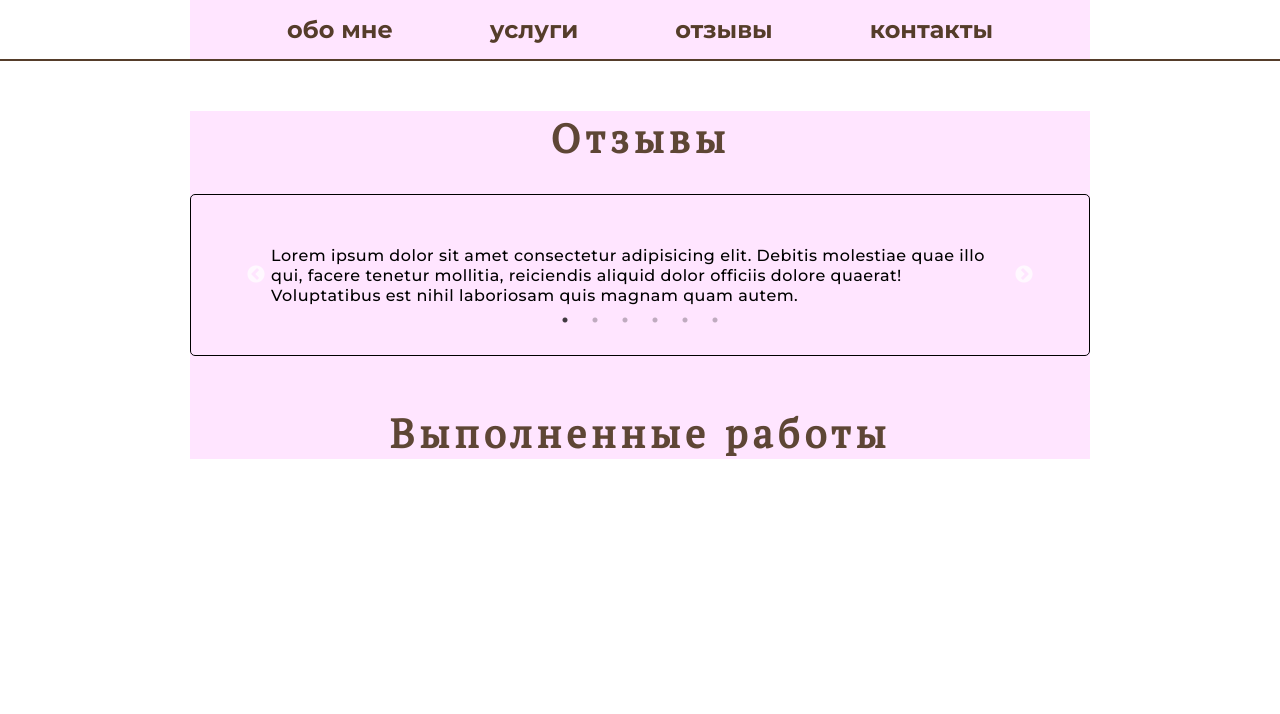
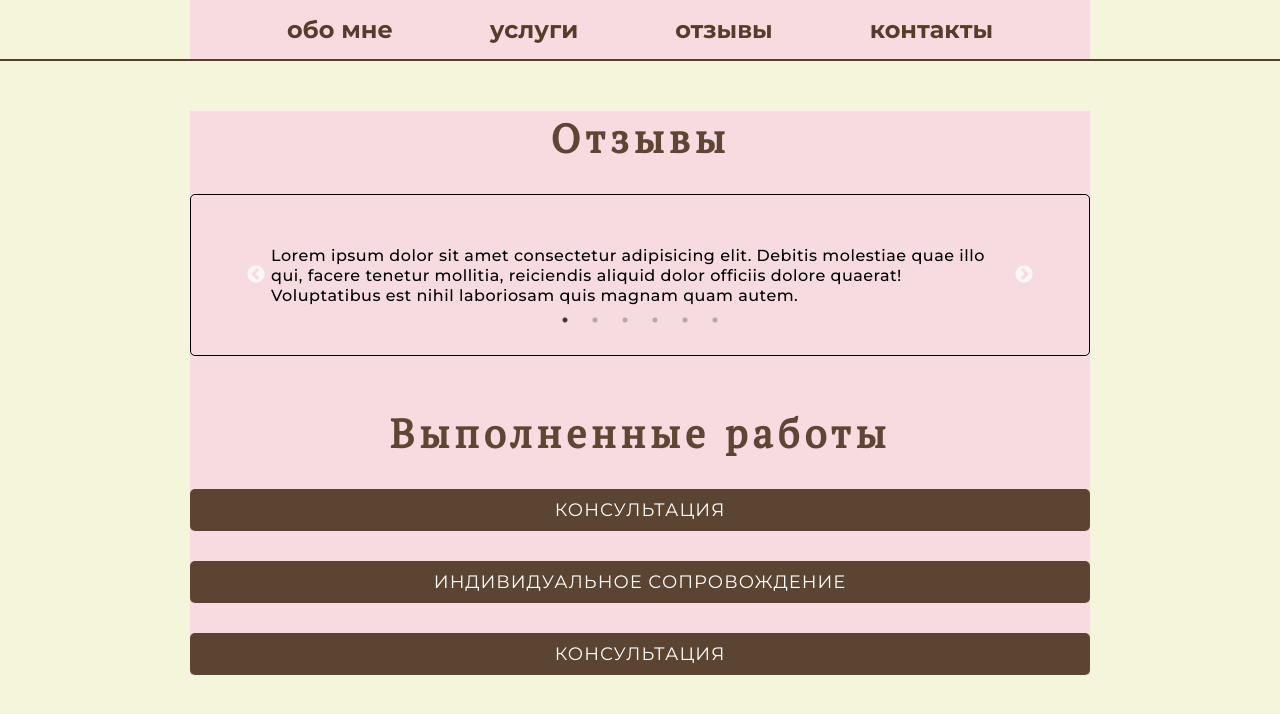
Before and after one commit to pavelbekarev/visitSite, a React (Create React App) app: page /reviews in a window 1280 px wide. Shown: the top 714 px of the page. Built offline with nearby package versions, Linux system fonts and the light colour scheme.

Commit message:
исправил AboutMe, добавил bgColor для body

```diff
--- a/src/App.tsx
+++ b/src/App.tsx
@@ -12,7 +12,7 @@ function App() {
     <>
       <BrowserRouter>
         <Routes>
-          <Route path='/visitSite' element={<StartPage />}/>
+          <Route path='/' element={<StartPage />}/>
           <Route path='/about' element={<AboutMe />}/>
           <Route path='/services' element={<Services />}/>
           <Route path='/reviews' element={<Reviews />}/>
--- a/src/pages/Reviews.tsx
+++ b/src/pages/Reviews.tsx
@@ -45,6 +45,9 @@ export const Reviews = () => {
     const [isRight, setIsRight] = useState(false);
     const [isLeft, setIsLeft] = useState(false);
     const step = "400";
+    const [item1Visible, setitem1Visible]= useState<Boolean>(false);
+    const [item2Visible, setitem2Visible]= useState<Boolean>(false);
+    const [item3Visible, setitem3Visible]= useState<Boolean>(false);
 
     return (
         <>
@@ -62,14 +65,88 @@ export const Reviews = () => {
                             <h1 className="reviews__h1">Отзывы</h1>
                             <div className="slider__wrapper">
                                 <SimpleSlider />
-
                             </div>
                             <h1 className="reviews__h1">Выполненные работы</h1>
+                            <div className="works__wrapper">
+                                <div className="accordion">
+                                    <div className={`accordion-item ${item1Visible ? "accordion__animation" : ""}`} >
+                                        <div
+                                            className={`accordion-header`}
+                                            onClick={() => {
+                                                setitem1Visible(!item1Visible);
+                                            }}
+                                        >
+                                            Консультация
+                                        </div>
+                                        {
+                                            item1Visible
+                                            &&
+                                            <div
+                                                className={`accordion-content ${item1Visible ? "accordion__animation" : ""}`}
+                                                // style={(item1Visible || !item1Visible) && {transition: "0.3s all ease"}}
+                                            >
+                                                <ul className="list">
+                                                    <li>—   Сбор анамнеза. Выявление психологических и физиологических причин лишнего веса</li>
+                                                    <li>—   Анализ рациона по дневнику питания</li>
+                                                    <li>—   Рекомендации по питанию, изменению пищевого поведения, регуляции эмоционального состояния в зависимости от вашего запроса на консультацию</li>
+                                                </ul>
+                                                <div className="prices__info">
+                                                    <span>ONLINE</span>
+                                                    <div className="price">
+                                                        <span>50 минут</span>
+                                                        <span>5000 руб. (80$)</span>
+                                                    </div>
+                                                </div>
+                                                <a href="" className="registration__button">
+                                                    Записаться
+                                                </a>
+                                            </div>
+                                        }
+                                    </div>
+                                    <div className="accordion-item">
+                                        <div
+                                            className="accordion-header"
+                                            onClick={() => {
+                                                setitem2Visible(!item2Visible);
+                                            }}
+                                        >
+                                            Индивидуальное сопровождение
+                                        </div>
+                                        {
+                                            item2Visible
+                                            &&
+                                                <div
+                                                    className="accordion-content"
+                                                >
+                                                    Content for section 2
+                                                </div>
+                                        }
+                                    </div>
+                                    <div className="accordion-item">
+                                        <div
+                                            className="accordion-header"
+                                            onClick={() => {
+                                                setitem3Visible(!item3Visible);
+                                            }}
+                                        >
+                                            Консультация
+                                        </div>
+                                        {
+                                            item3Visible
+                                            &&
+                                                <div
+                                                    className="accordion-content"
+                                                >
+                                                    Content for section 3
+                                                </div>
+                                        }
+                                    </div>
+                                </div>
+                            </div>
                         </div>
                     </div>
                 </section>
             </main>
         </>
-
     );
 }
--- a/src/pages/StartPage.tsx
+++ b/src/pages/StartPage.tsx
@@ -1,6 +1,6 @@
 import { HeaderMenu } from "../components/HeaderMenu";
 import "../styles/StartPage.scss";
-import start_pageImage from "../img/start_page.png";
+import start_pageImage from "../img/start_page.jpg";
 
 export const StartPage = (): JSX.Element => {
     return (
--- a/src/styles/AboutMe.scss
+++ b/src/styles/AboutMe.scss
@@ -1,3 +1,7 @@
+body {
+    background-color: rgba(245, 245, 220, 1);
+}
+
 .aboutMe__wrapper {
     display: flex;
     flex-direction: column;
@@ -187,7 +191,7 @@
     }
 
     .line {
-        top: 75%;
+        top: 83.5%;
         left: 40%;
         width: 100px;
         height: 50px;
@@ -198,7 +202,7 @@
 
 @media (max-width: 375px) {
     .line {
-        top: 74%;
+        top: 83.5%;
         width: 50px;
         height: 50px;
         left: 45%;
@@ -215,7 +219,7 @@
     }
 
     .line {
-        top: 70%;
+        top: 79%;
         width: 50px;
         height: 50px;
         left: 45%;
```
Also changed, not shown: src/img/start_page.jpg (added).
